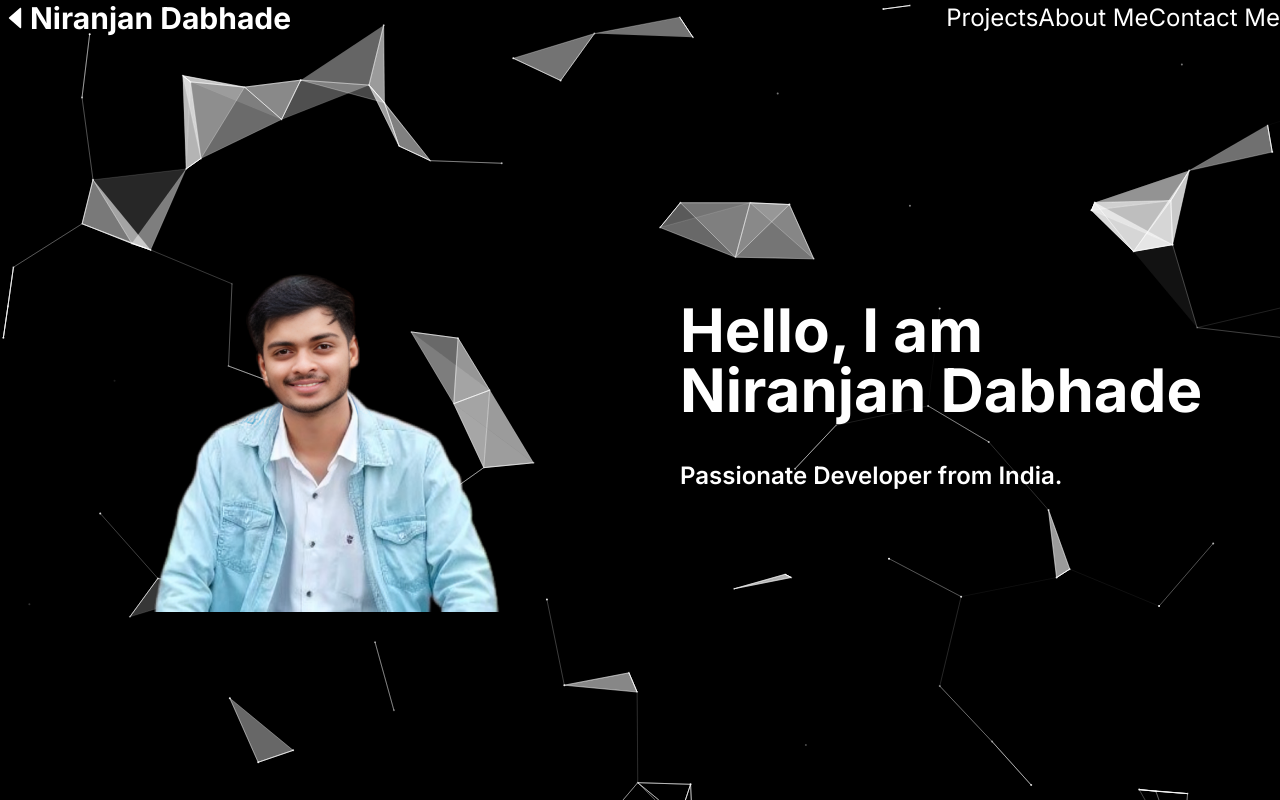
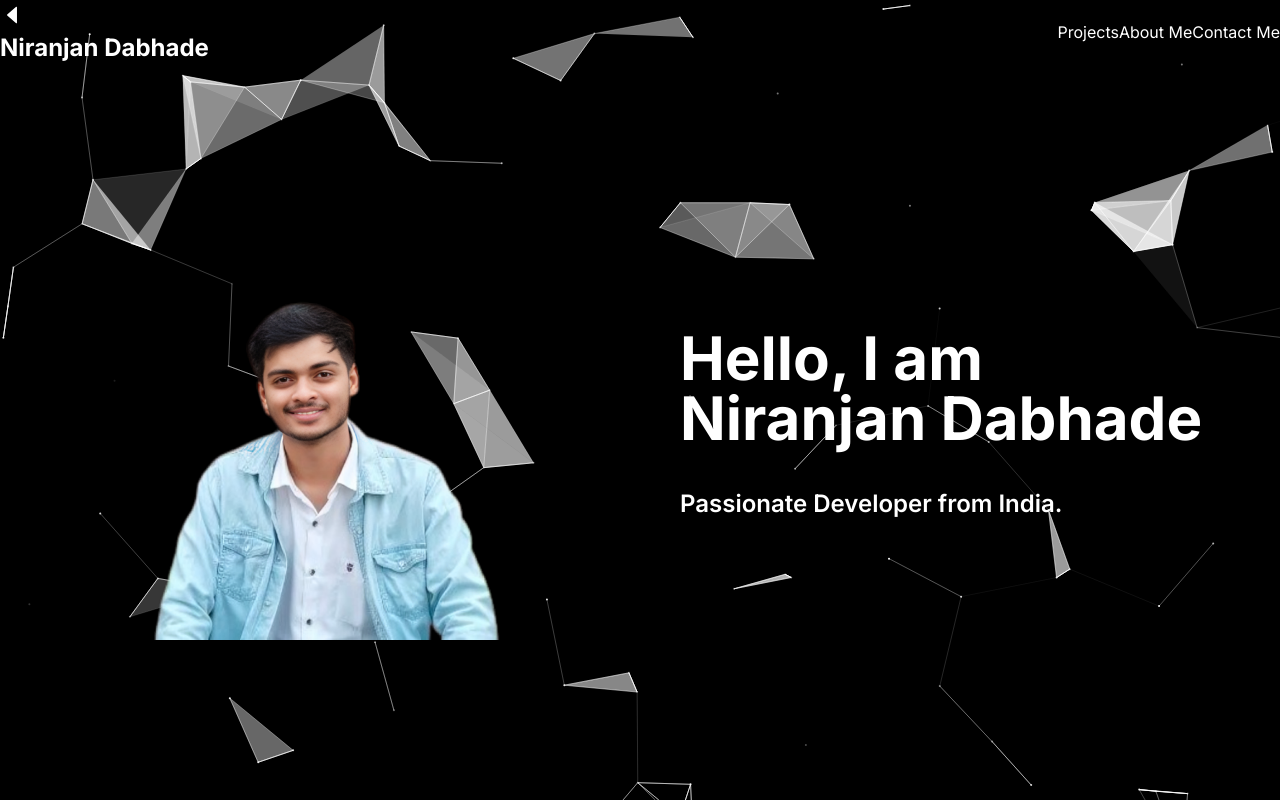
Before and after one commit to NIRONMAN/portfolio-ngd, a Next.js app: page / in a window 1280 px wide. Built offline with nearby package versions, Linux system fonts and the light colour scheme.

Commit message:
Added ui for correct deplloyment 2

```diff
--- a/Components/NavBar.tsx
+++ b/Components/NavBar.tsx
@@ -1,4 +1,4 @@
-"use client";
+"use client"
 import { CaretLeftOutlined } from '@ant-design/icons';
 import Link from 'next/link';
 import { useRouter } from 'next/navigation';
@@ -16,19 +16,22 @@ const navItems: NavItem[] = [
 ];
 
 const NavBar: React.FC = () => {
-  const router = useRouter();
+  const router=useRouter();
   return (
-    <nav className="flex items-center justify-between p-4 md:p-6 lg:p-8 text-white">
-      <h1 className="text-3xl font-bold flex items-center">
-        <CaretLeftOutlined onClick={() => router.back()} title="Go Back" className="mr-2 cursor-pointer" />
-        <Link href="/" className="hover:text-gray-300 transition-colors pl-4">
+    <nav className="flex items-center justify-between p-4 text-white">
+      <h1 className="text-2xl font-bold">
+      <CaretLeftOutlined onClick={()=>router.back()} />
+        <div onClick={()=>router.push("/")} className="hover:text-gray-300 transition-colors pl-10">
           Niranjan Dabhade
-        </Link>
+        </div>
       </h1>
       <ul className="flex space-x-6">
         {navItems.map((item) => (
           <li key={item.href}>
-            <Link href={item.href} className="hover:text-gray-300 transition-colors text-2xl">
+            <Link
+              href={item.href}
+              className="hover:text-gray-300 transition-colors"
+            >
               {item.label}
             </Link>
           </li>
```
